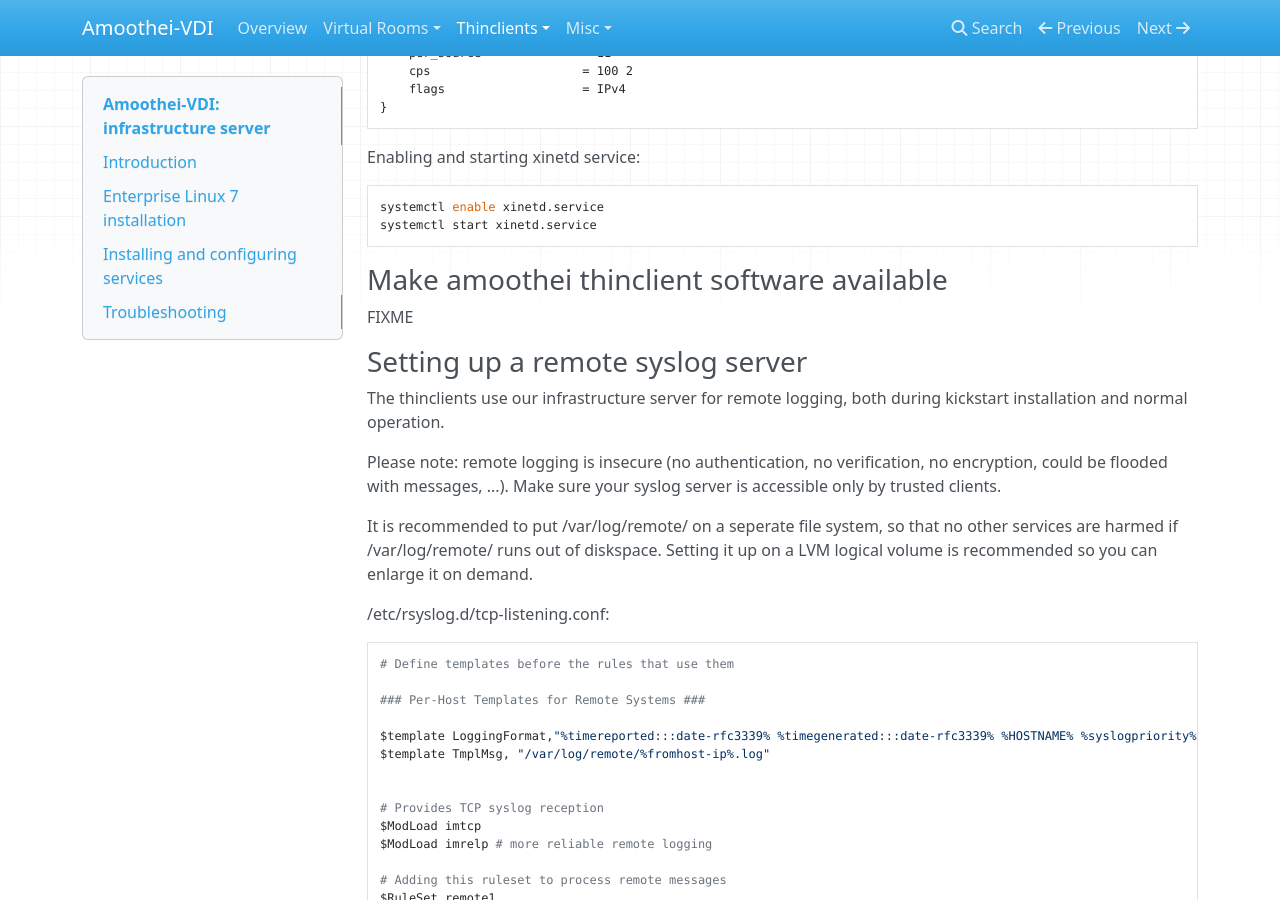
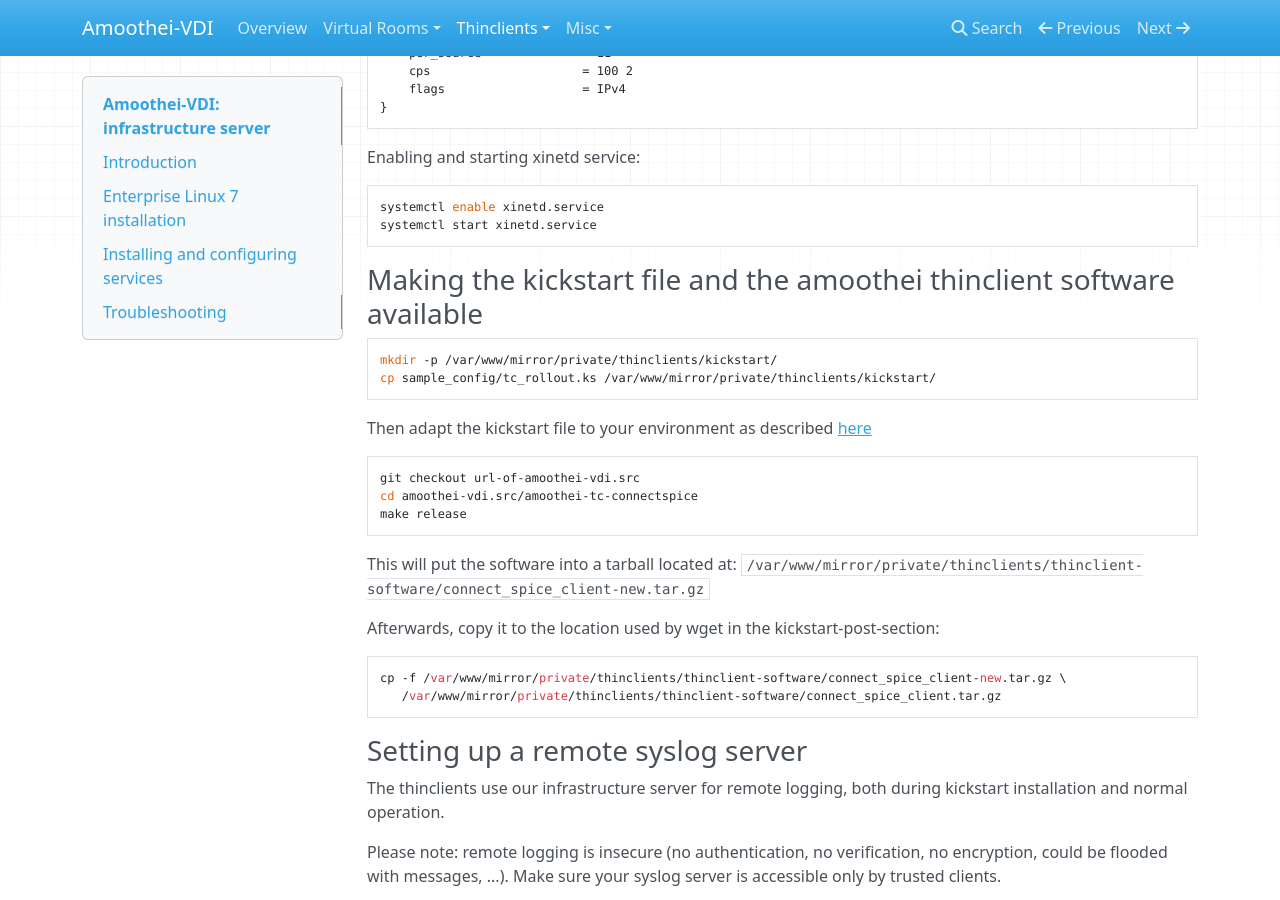
Before and after one commit to adfinis/virtesk, an MkDocs documentation site: the page built from doc/amoothei-infrastructure-server.md, in a window 1280 px wide and 900 px high, scrolled down 8734 px. Built offline with MkDocs 1.6.1, drawn with Linux system fonts in a browser that asks for light colours; nearby versions of some CDN libraries; old or Windows-style settings are respelled for this version of MkDocs.

Commit message:
doc: kickstart

````diff
--- a/doc/amoothei-infrastructure-server.md
+++ b/doc/amoothei-infrastructure-server.md
@@ -467,8 +467,30 @@ systemctl start xinetd.service
 ```
 
 
-### Make amoothei thinclient software available
-FIXME
+### Making the kickstart file and the amoothei thinclient software available
+```
+mkdir -p /var/www/mirror/private/thinclients/kickstart/
+cp sample_config/tc_rollout.ks /var/www/mirror/private/thinclients/kickstart/
+```
+
+Then adapt the kickstart file to your environment as described [here](amoothei-tc-kickstart.md)
+
+```
+git checkout url-of-amoothei-vdi.src
+cd amoothei-vdi.src/amoothei-tc-connectspice
+make release
+```
+
+This will put the software into a tarball located at: `/var/www/mirror/private/thinclients/thinclient-software/connect_spice_client-new.tar.gz`
+
+Afterwards, copy it to the location used by wget in the kickstart-post-section:
+
+```
+cp -f /var/www/mirror/private/thinclients/thinclient-software/connect_spice_client-new.tar.gz \
+   /var/www/mirror/private/thinclients/thinclient-software/connect_spice_client.tar.gz
+```
+
+
 
 
 ### Setting up a remote syslog server
````
Also changed, not shown: doc/amoothei-tc-kickstart.md (+76 -0 lines), doc/workaround_os.md (+1 -0 lines).
